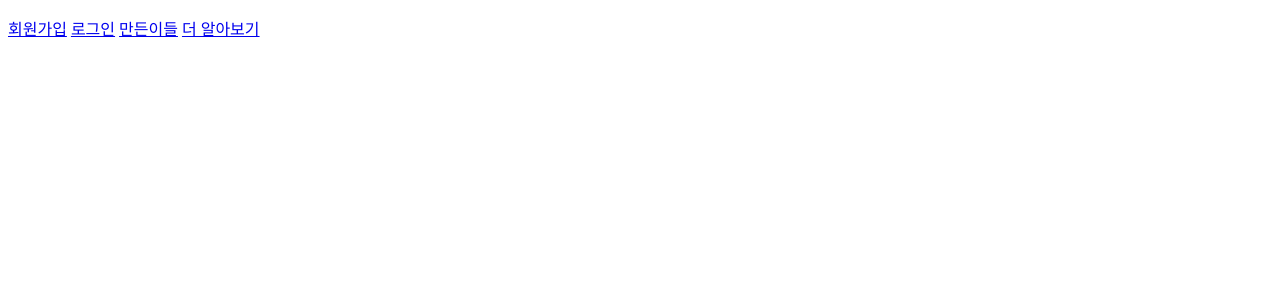
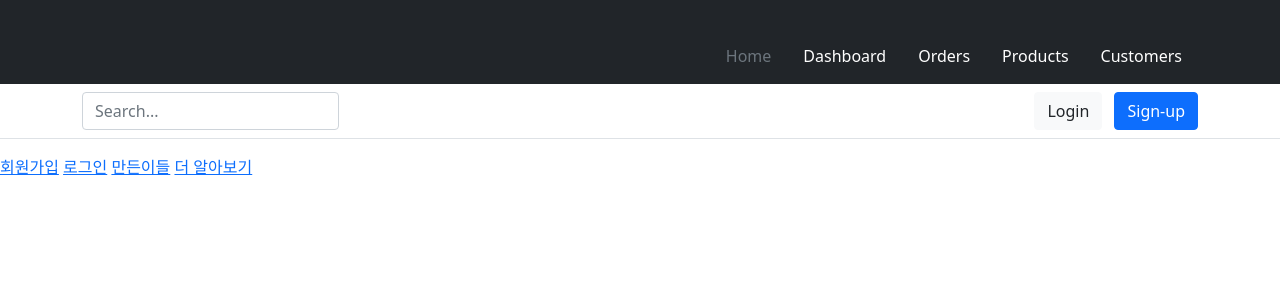
Before and after one commit to ParkSangHyeon77/Yam-Pick_DE, a Flask app: page / in a window 1280 px wide. Shown: the top 300 px of the page. Run offline with Flask 2, Linux system fonts and the light colour scheme.

Commit message:
부트스트랩

```diff
--- a/yp/templates/main.html
+++ b/yp/templates/main.html
@@ -5,8 +5,71 @@
     <meta http-equiv="X-UA-Compatible" content="IE=edge">
     <meta name="viewport" content="width=device-width, initial-scale=1.0">
     <title>Document</title>
+    <!-- CSS only -->
+    <link href="https://cdn.jsdelivr.net/npm/bootstrap@5.0.0-beta1/dist/css/bootstrap.min.css" rel="stylesheet" integrity="sha384-giJF6kkoqNQ00vy+HMDP7azOuL0xtbfIcaT9wjKHr8RbDVddVHyTfAAsrekwKmP1" crossorigin="anonymous">
+
+    <!-- JavaScript Bundle with Popper -->
+    <script src="https://cdn.jsdelivr.net/npm/bootstrap@5.0.0-beta1/dist/js/bootstrap.bundle.min.js" integrity="sha384-ygbV9kiqUc6oa4msXn9868pTtWMgiQaeYH7/t7LECLbyPA2x65Kgf80OJFdroafW" crossorigin="anonymous"></script>
 </head>
 <body>
+    <div class="b-example-divider"></div>
+
+    <header>
+      <div class="px-3 py-2 bg-dark text-white">
+        <div class="container">
+          <div class="d-flex flex-wrap align-items-center justify-content-center justify-content-lg-start">
+            <a href="/" class="d-flex align-items-center my-2 my-lg-0 me-lg-auto text-white text-decoration-none">
+              <svg class="bi me-2" width="40" height="32" role="img" aria-label="Bootstrap"><use xlink:href="#bootstrap"/></svg>
+            </a>
+
+            <ul class="nav col-12 col-lg-auto my-2 justify-content-center my-md-0 text-small">
+              <li>
+                <a href="#" class="nav-link text-secondary">
+                  <svg class="bi d-block mx-auto mb-1" width="24" height="24"><use xlink:href="#home"/></svg>
+                  Home
+                </a>
+              </li>
+              <li>
+                <a href="#" class="nav-link text-white">
+                  <svg class="bi d-block mx-auto mb-1" width="24" height="24"><use xlink:href="#speedometer2"/></svg>
+                  Dashboard
+                </a>
+              </li>
+              <li>
+                <a href="#" class="nav-link text-white">
+                  <svg class="bi d-block mx-auto mb-1" width="24" height="24"><use xlink:href="#table"/></svg>
+                  Orders
+                </a>
+              </li>
+              <li>
+                <a href="#" class="nav-link text-white">
+                  <svg class="bi d-block mx-auto mb-1" width="24" height="24"><use xlink:href="#grid"/></svg>
+                  Products
+                </a>
+              </li>
+              <li>
+                <a href="#" class="nav-link text-white">
+                  <svg class="bi d-block mx-auto mb-1" width="24" height="24"><use xlink:href="#people-circle"/></svg>
+                  Customers
+                </a>
+              </li>
+            </ul>
+          </div>
+        </div>
+      </div>
+      <div class="px-3 py-2 border-bottom mb-3">
+        <div class="container d-flex flex-wrap justify-content-center">
+          <form class="col-12 col-lg-auto mb-2 mb-lg-0 me-lg-auto">
+            <input type="search" class="form-control" placeholder="Search..." aria-label="Search">
+          </form>
+
+          <div class="text-end">
+            <button type="button" class="btn btn-light text-dark me-2">Login</button>
+            <button type="button" class="btn btn-primary">Sign-up</button>
+          </div>
+        </div>
+      </div>
+    </header>
     <p>
         {% if login ==True %}
         <h3>로그인에 성공했습니다. {{username}}님 어서오세요!</h3>
```
